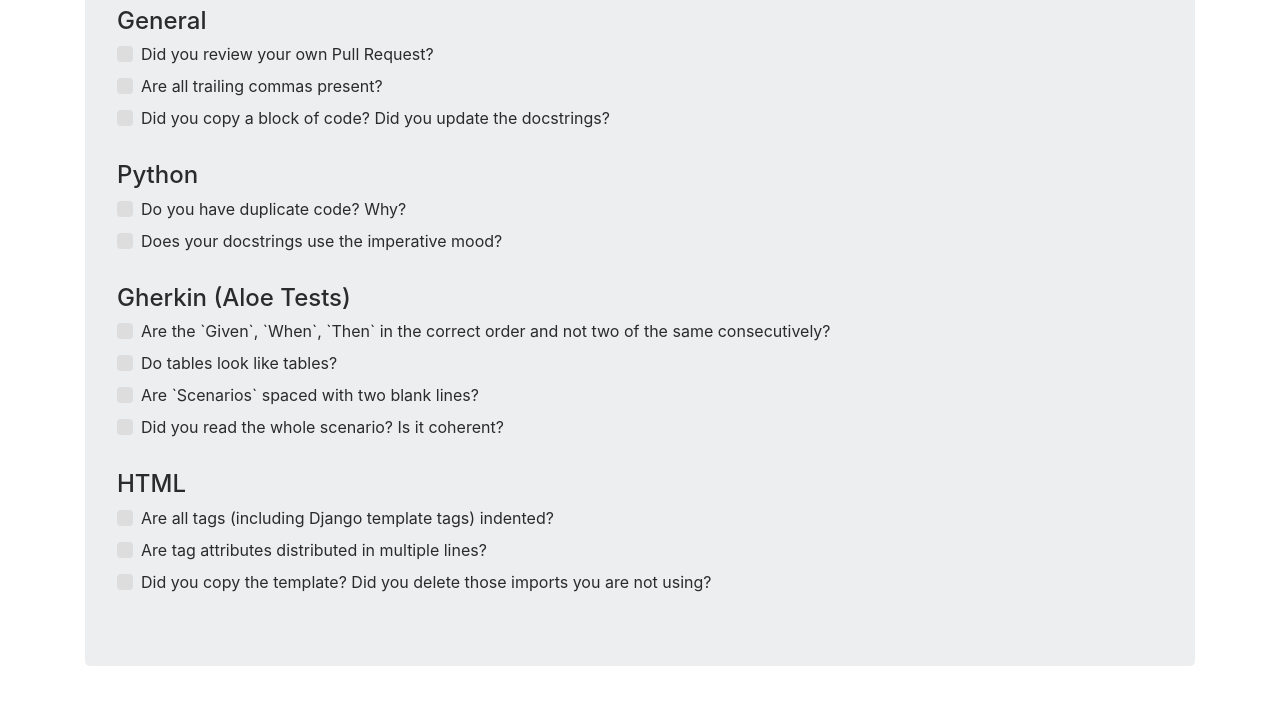
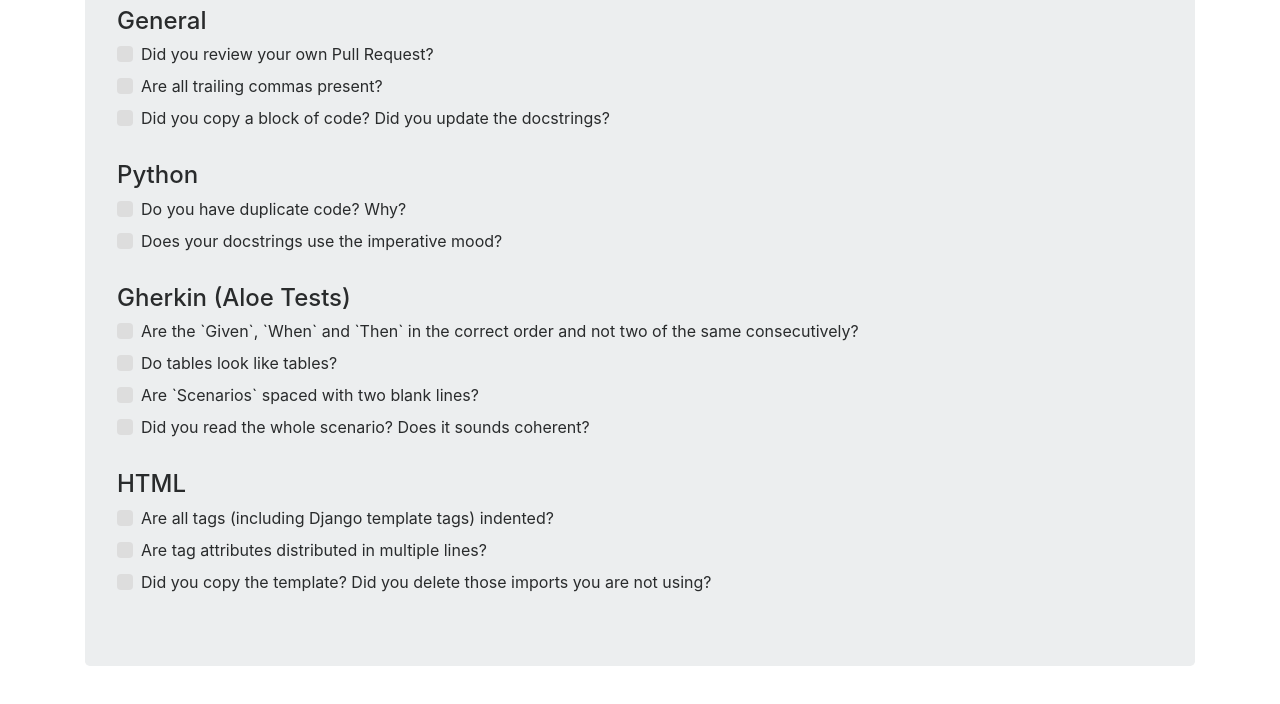
Before and after one commit to jricardo27/code_review, a website: page docs/checklist.html in a window 1280 px wide. Shown: the part 132-836 px from the top of the page. Drawn offline with nearby package versions, Linux system fonts and the light colour scheme; a script that the page names is missing.

Commit message:
Fix grammar

```diff
--- a/docs/checklist.html
+++ b/docs/checklist.html
@@ -73,7 +73,7 @@
     <label class="custom-control custom-checkbox">
         <input type="checkbox" class="custom-control-input">
         <span class="custom-control-indicator"></span>
-        <span class="custom-control-description">Are the `Given`, `When`, `Then` in the correct order and not two of the same consecutively?</span>
+        <span class="custom-control-description">Are the `Given`, `When` and `Then` in the correct order and not two of the same consecutively?</span>
     </label>
     <br>
 
@@ -94,7 +94,7 @@
     <label class="custom-control custom-checkbox">
         <input type="checkbox" class="custom-control-input">
         <span class="custom-control-indicator"></span>
-        <span class="custom-control-description">Did you read the whole scenario? Is it coherent?</span>
+        <span class="custom-control-description">Did you read the whole scenario? Does it sounds coherent?</span>
     </label>
     <br>
 
```
Also changed, not shown: docs/index.html (+1 -1 lines), 1 other file.
